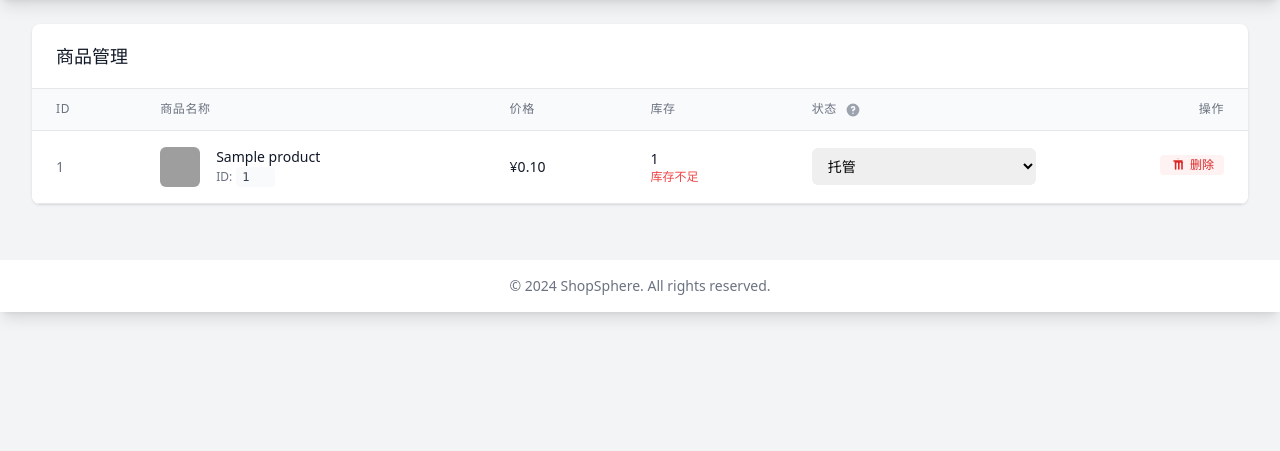
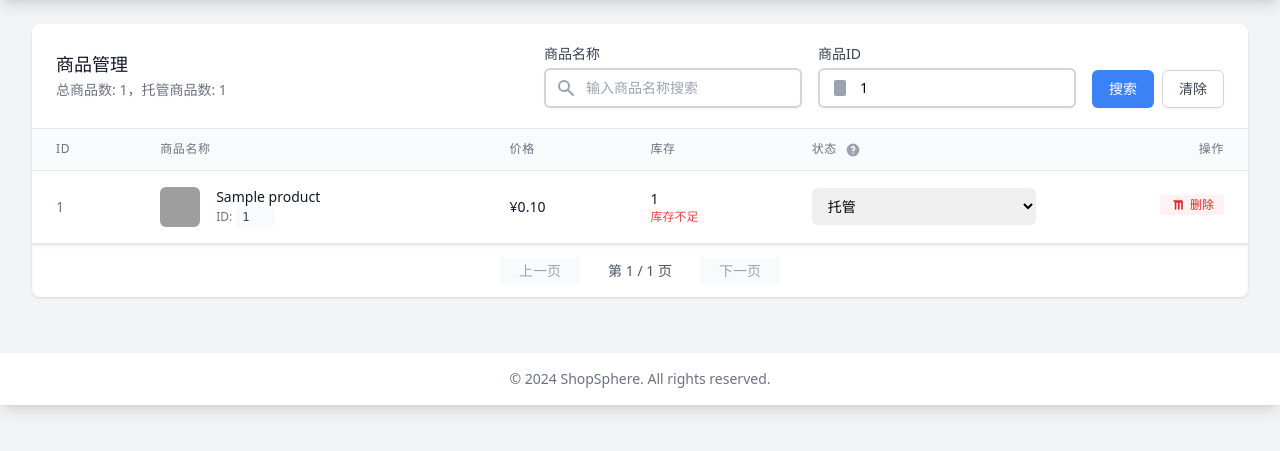
Before and after one commit to darkTianTian/shop-sphere, a FastAPI app: template app/templates/admin/products.html in a window 1280 px wide. Shown: the part 64-515 px from the top of the page. Run offline with FastAPI, Linux system fonts and the light colour scheme; the template is opened without the code that fills it: most values are stand-ins (such as "Sample title", 1, 10 or a date in 2020); parts of the project's set-up code (start-up, migrations or seed data) failed here and were passed over; some libraries are stand-ins or nearby versions; grey boxes are pictures that could not be loaded.

Commit message:
feat:商品页面添加搜索和分页

```diff
--- a/app/templates/admin/products.html
+++ b/app/templates/admin/products.html
@@ -5,7 +5,62 @@
 {% block content %}
 <div class="bg-white shadow overflow-hidden sm:rounded-lg">
     <div class="px-4 py-5 sm:px-6">
-        <h3 class="text-lg leading-6 font-medium text-gray-900">商品管理</h3>
+        <div class="flex justify-between items-center">
+            <div>
+                <h3 class="text-lg leading-6 font-medium text-gray-900">商品管理</h3>
+                <p class="mt-1 text-sm text-gray-500">
+                    总商品数: {{ total_count }}，托管商品数: {{ managed_count }}
+                </p>
+            </div>
+            <div class="flex space-x-4">
+                <form method="get" class="w-full">
+                    <div class="flex space-x-4">
+                        <div class="flex-1">
+                            <label for="search" class="block text-sm font-medium text-gray-700 mb-1">商品名称</label>
+                            <div class="relative rounded-md shadow-sm">
+                                <div class="absolute inset-y-0 left-0 pl-3 flex items-center pointer-events-none">
+                                    <svg class="h-5 w-5 text-gray-400" xmlns="http://www.w3.org/2000/svg"
+                                        viewBox="0 0 20 20" fill="currentColor">
+                                        <path fill-rule="evenodd"
+                                            d="M8 4a4 4 0 100 8 4 4 0 000-8zM2 8a6 6 0 1110.89 3.476l4.817 4.817a1 1 0 01-1.414 1.414l-4.816-4.816A6 6 0 012 8z"
+                                            clip-rule="evenodd" />
+                                    </svg>
+                                </div>
+                                <input type="text" name="search" id="search" value="{{ search }}"
+                                    class="focus:ring-primary focus:border-primary block w-full pl-10 pr-3 py-2 sm:text-sm border-2 border-gray-300 hover:border-gray-400 rounded-md transition-colors"
+                                    placeholder="输入商品名称搜索">
+                            </div>
+                        </div>
+                        <div class="flex-1">
+                            <label for="item_id" class="block text-sm font-medium text-gray-700 mb-1">商品ID</label>
+                            <div class="relative rounded-md shadow-sm">
+                                <div class="absolute inset-y-0 left-0 pl-3 flex items-center pointer-events-none">
+                                    <svg class="h-5 w-5 text-gray-400" xmlns="http://www.w3.org/2000/svg"
+                                        viewBox="0 0 20 20" fill="currentColor">
+                                        <path d="M4 4a2 2 0 012-2h8a2 2 0 012 2v12a2 2 0 01-2 2H6a2 2 0 01-2-2V4z" />
+                                    </svg>
+                                </div>
+                                <input type="text" name="item_id" id="item_id" value="{{ item_id }}"
+                                    class="focus:ring-primary focus:border-primary block w-full pl-10 pr-3 py-2 sm:text-sm border-2 border-gray-300 hover:border-gray-400 rounded-md transition-colors"
+                                    placeholder="输入商品ID精确搜索">
+                            </div>
+                        </div>
+                        <div class="flex space-x-2 self-end">
+                            <button type="submit"
+                                class="inline-flex items-center px-4 py-2 border border-transparent rounded-md shadow-sm text-sm font-medium text-white bg-primary hover:bg-primary-dark focus:outline-none focus:ring-2 focus:ring-offset-2 focus:ring-primary">
+                                搜索
+                            </button>
+                            {% if search or item_id %}
+                            <a href="/admin/products"
+                                class="inline-flex items-center px-4 py-2 border border-gray-300 rounded-md shadow-sm text-sm font-medium text-gray-700 bg-white hover:bg-gray-50 focus:outline-none focus:ring-2 focus:ring-offset-2 focus:ring-primary">
+                                清除
+                            </a>
+                            {% endif %}
+                        </div>
+                    </div>
+                </form>
+            </div>
+        </div>
     </div>
     <div class="border-t border-gray-200">
         <div class="bg-white">
@@ -157,6 +212,24 @@
         </div>
     </div>
 </div>
+
+<!-- 分页导航（固定底部） -->
+<div class="sticky bottom-0 left-0 w-full bg-white py-3 flex justify-center space-x-4 border-t shadow-inner z-30">
+    {% if has_prev %}
+    <a href="?page={{ page-1 }}{% if search %}&search={{ search }}{% endif %}{% if item_id %}&item_id={{ item_id }}{% endif %}"
+        class="w-20 text-center px-3 py-1 rounded bg-gray-100 hover:bg-gray-200 text-sm">上一页</a>
+    {% else %}
+    <span class="w-20 text-center px-3 py-1 rounded bg-gray-50 text-gray-400 text-sm cursor-not-allowed">上一页</span>
+    {% endif %}
+
+    <span class="px-3 py-1 text-sm text-gray-600">第 {{ page }} / {{ total_pages }} 页</span>
+
+    {% if has_next %}
+    <a href="?page={{ page+1 }}{% if search %}&search={{ search }}{% endif %}{% if item_id %}&item_id={{ item_id }}{% endif %}"
+        class="w-20 text-center px-3 py-1 rounded bg-gray-100 hover:bg-gray-200 text-sm">下一页</a>
+    {% else %}
+    <span class="w-20 text-center px-3 py-1 rounded bg-gray-50 text-gray-400 text-sm cursor-not-allowed">下一页</span>
+    {% endif %}
 </div>
 
 <script>
```
Also changed, not shown: app/routers/products.py (+50 -3 lines).
